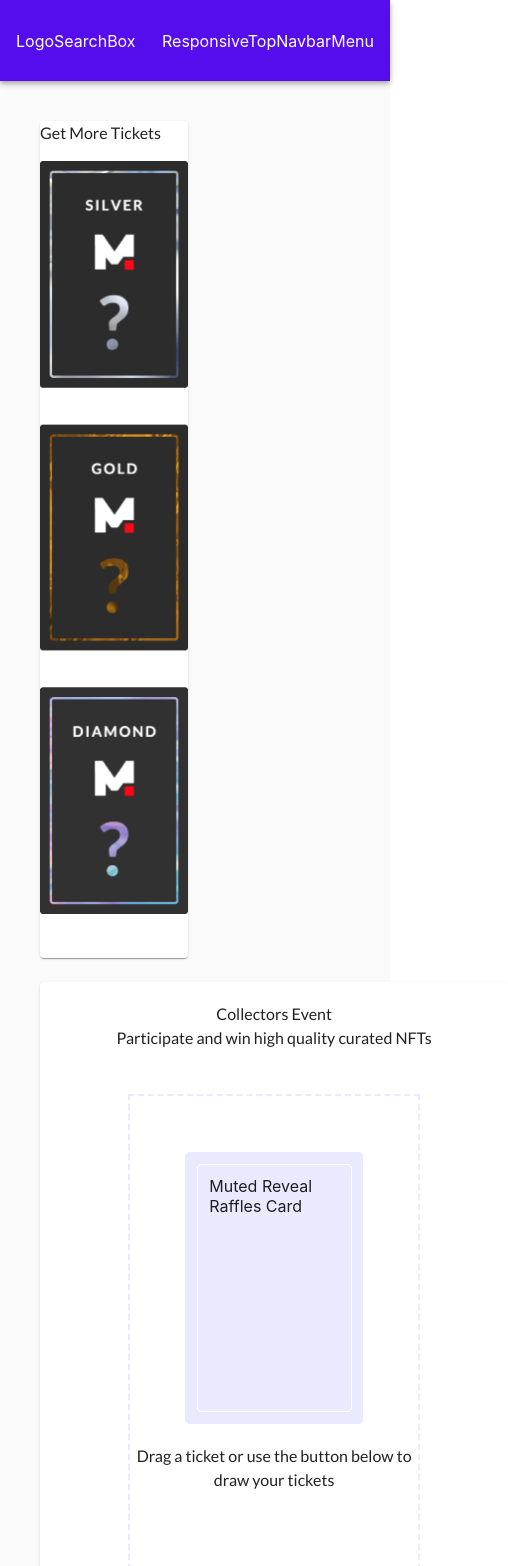
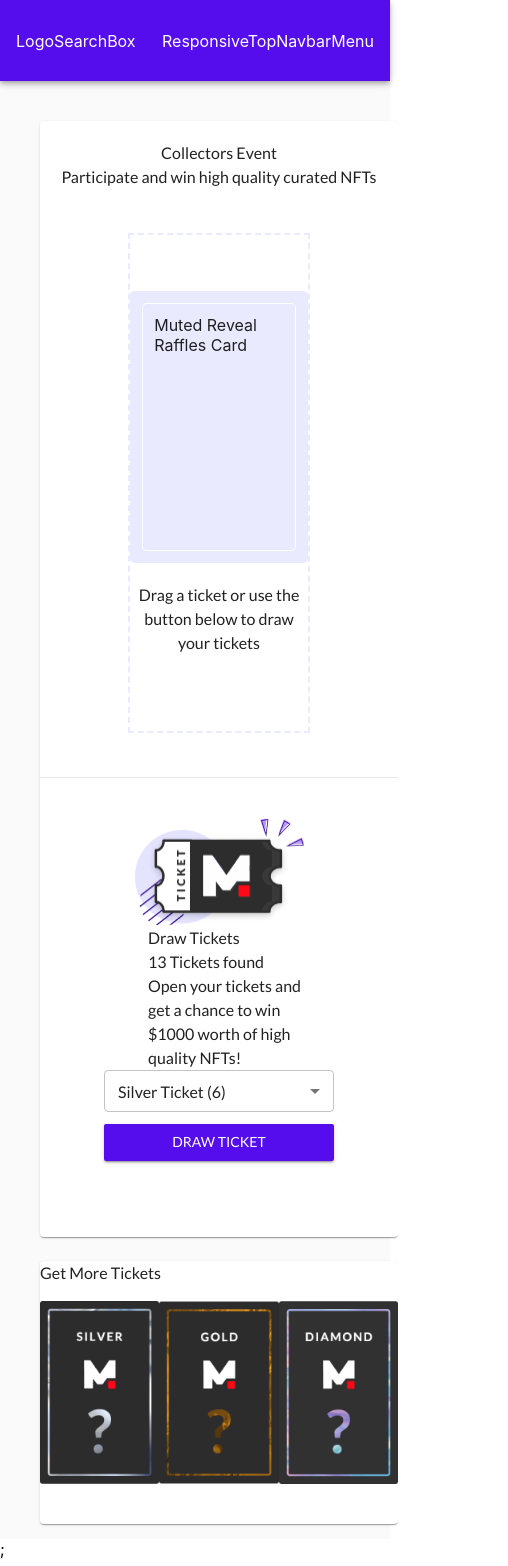
Before and after one commit to vinson14/mintable-project, a Next.js app: page / in a window 390 px wide. Shown: the top 1566 px of the page, 508 px wide, since content can reach past the window. Built offline with nearby package versions, Linux system fonts and the light colour scheme.

Commit message:
Implemented responsive mobile design

```diff
--- a/components/stateless/containers/main-container.js
+++ b/components/stateless/containers/main-container.js
@@ -2,7 +2,7 @@ import { Grid } from "@mui/material";
 
 const MainContainer = ({ children }) => {
   return (
-    <Grid container spacing={3} p={5}>
+    <Grid container spacing={3} p={5} sx={{ flexDirection: { xs: "column-reverse", lg: "row" } }}>
       {children}
     </Grid>
   );
--- a/components/stateless/containers/raffles-list-container.js
+++ b/components/stateless/containers/raffles-list-container.js
@@ -4,7 +4,7 @@ import CardContainer from "./card-container";
 
 const RafflesListContainer = ({ children }) => {
   return (
-    <Grid item lg={3} borderRadius={RAFFLES_LIST_CONTAINER_BORDER_RADIUS}>
+    <Grid item sm={12} lg={3} borderRadius={RAFFLES_LIST_CONTAINER_BORDER_RADIUS}>
       <CardContainer>{children}</CardContainer>
     </Grid>
   );
--- a/components/stateless/containers/raffles-listing-container.js
+++ b/components/stateless/containers/raffles-listing-container.js
@@ -1,7 +1,7 @@
-import { Box } from "@mui/material";
+import { Box, Grid } from "@mui/material";
 
 const RafflesListingContainer = ({ children }) => {
-  return <Box sx={{ display: "flex", flexDirection: "column", alignItems: "center" }}>{children}</Box>;
+  return <Grid container>{children}</Grid>;
 };
 
 export default RafflesListingContainer;
--- a/components/stateless/containers/raffles-reveal-container.js
+++ b/components/stateless/containers/raffles-reveal-container.js
@@ -3,7 +3,7 @@ import CardContainer from "./card-container";
 
 const RafflesReviewContainer = ({ children }) => {
   return (
-    <Grid item lg={9}>
+    <Grid item sm={12} lg={9}>
       <CardContainer>{children}</CardContainer>
     </Grid>
   );
--- a/components/stateless/containers/raffles-reveal-ticket-section-container.js
+++ b/components/stateless/containers/raffles-reveal-ticket-section-container.js
@@ -2,7 +2,19 @@ import { Box } from "@mui/material";
 
 const RafflesRevealTicketSectionContainer = ({ children }) => {
   return (
-    <Box sx={{ display: "flex", justifyContent: "space-between", borderTop: "1px solid #E9E9E9", py: 5, px: 4 }}>
+    <Box
+      sx={{
+        display: "flex",
+        flexDirection: { xs: "column", lg: "row" },
+        justifyContent: { xs: "center", lg: "space-between" },
+        alignItems: {
+          xs: "center",
+        },
+        borderTop: "1px solid #E9E9E9",
+        py: 5,
+        px: 4,
+      }}
+    >
       {children}
     </Box>
   );
--- a/components/stateless/containers/raffles-reveal-ticket-section-logo-text-container.js
+++ b/components/stateless/containers/raffles-reveal-ticket-section-logo-text-container.js
@@ -1,7 +1,18 @@
 import { Box } from "@mui/material";
 
 const RafflesRevealTicketSectionLogoTextContainer = ({ children }) => {
-  return <Box sx={{ display: "flex", px: 6 }}>{children}</Box>;
+  return (
+    <Box
+      sx={{
+        display: "flex",
+        alignItems: { xs: "center", lg: "stretch" },
+        flexDirection: { xs: "column", lg: "row" },
+        px: 6,
+      }}
+    >
+      {children}
+    </Box>
+  );
 };
 
 export default RafflesRevealTicketSectionLogoTextContainer;
--- a/components/stateless/raffles/raffles-card.js
+++ b/components/stateless/raffles/raffles-card.js
@@ -1,17 +1,17 @@
-import { Box } from "@mui/material";
+import { Box, Grid } from "@mui/material";
 import Image from "next/image";
 import { RAFFLES_LIST_CARD_HEIGHT, RAFFLES_LIST_CARD_WIDTH } from "../../../constants/dimensions";
 
 const RafflesCard = ({ color, onMouseDown }) => {
   return (
-    <Box sx={{ my: 2 }} onMouseDown={() => onMouseDown(color)}>
+    <Grid my={2} item lg={12} xs={4} display="flex" justifyContent="center" onMouseDown={() => onMouseDown(color)}>
       <Image
         height={RAFFLES_LIST_CARD_HEIGHT}
         width={RAFFLES_LIST_CARD_WIDTH}
         alt={`${color} Card`}
         src={`/${color}-card.png`}
       />
-    </Box>
+    </Grid>
   );
 };
 
```
